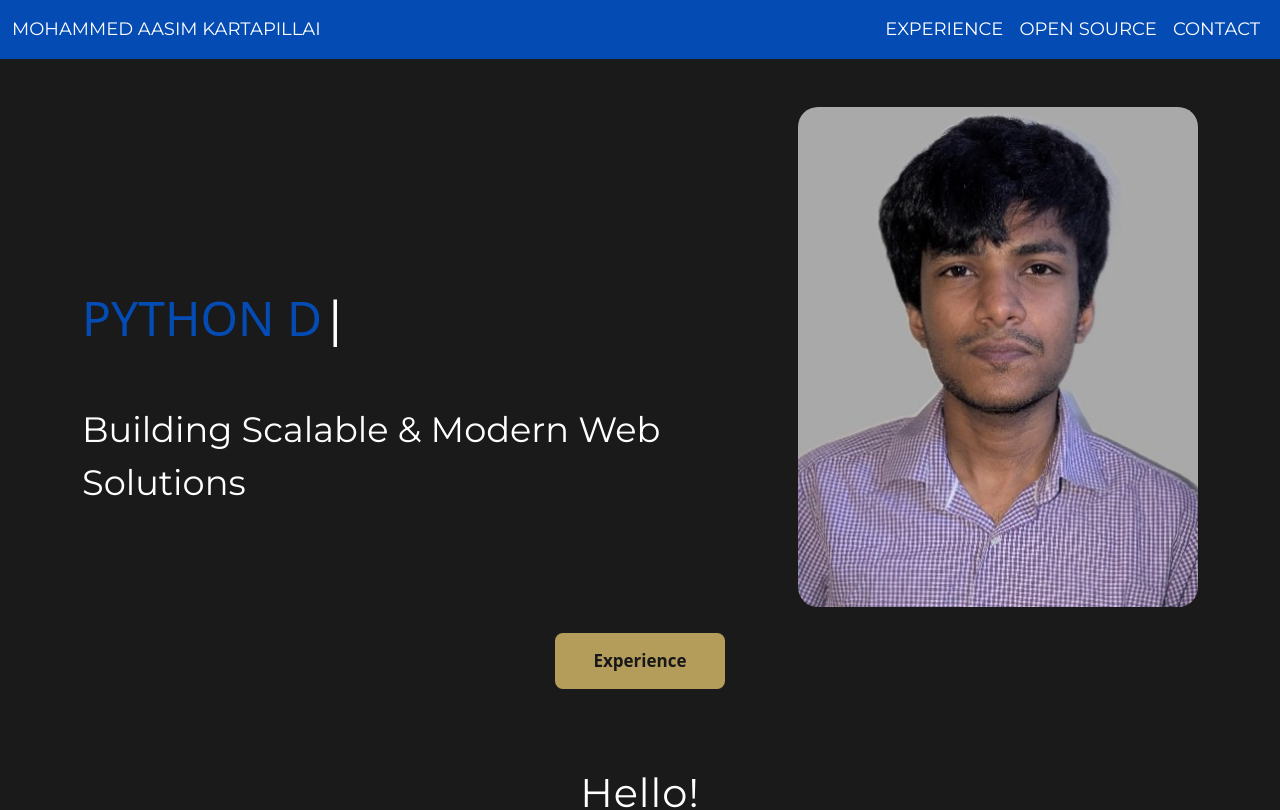
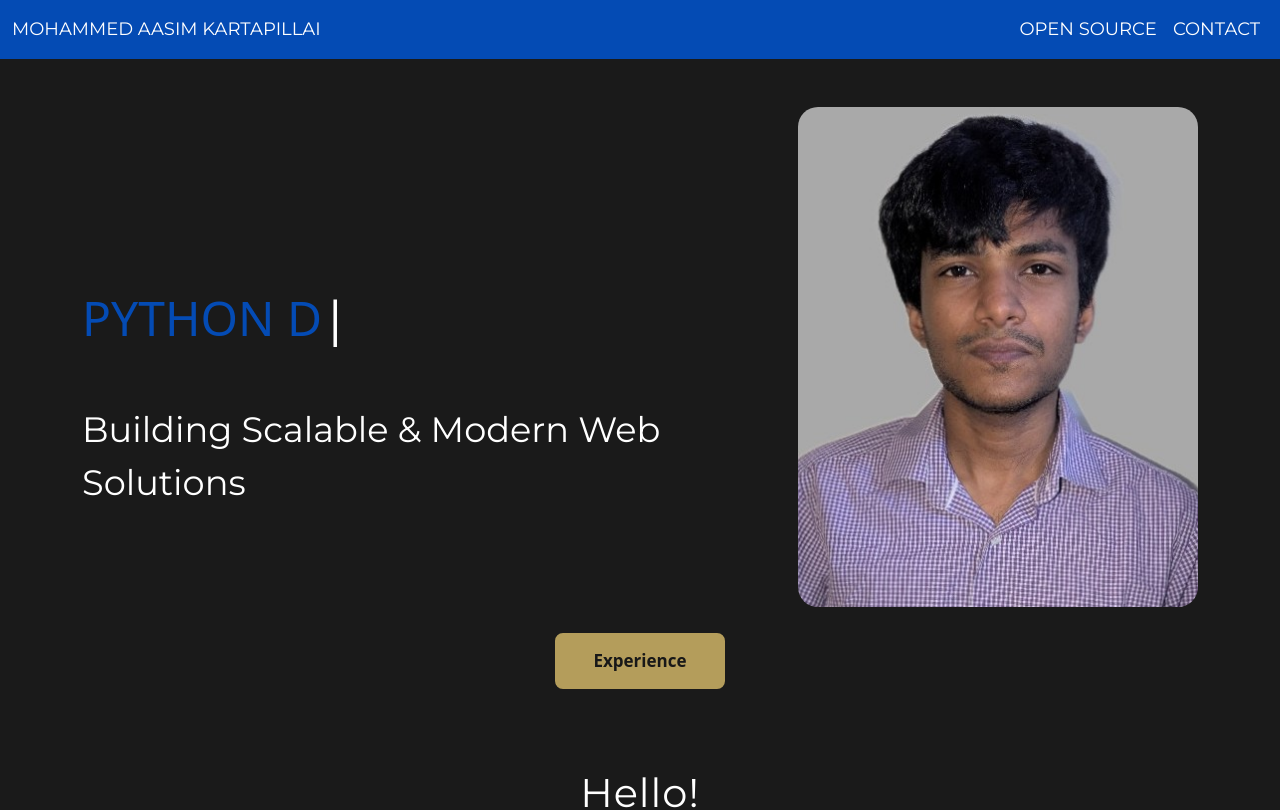
Before and after one commit to userx0y/aasim-portfolio, a React (Vite) app in the folder portfolio/: page / in a window 1280 px wide. Shown: the top 810 px of the page. Built offline with nearby package versions, Linux system fonts and the light colour scheme.

Commit message:
changes in navbar

```diff
--- a/portfolio/src/components/NavBar.jsx
+++ b/portfolio/src/components/NavBar.jsx
@@ -22,7 +22,7 @@ const NavBar = () => {
         <div className="offcanvas-body">
           <ul className="navbar-nav ms-auto">
             <li className="nav-item">
-            <button className="nav-link text-white" style={{fontFamily: 'Montserrat', fontSize: '18px'}} data-bs-dismiss="offcanvas" onClick={()=> handleNav('/experience')}>EXPERIENCE</button>
+            {/* <button className="nav-link text-white" style={{fontFamily: 'Montserrat', fontSize: '18px'}} data-bs-dismiss="offcanvas" onClick={()=> handleNav('/experience')}>EXPERIENCE</button> */}
             </li>
             <li className="nav-item">
             <button className="nav-link text-white" style={{fontFamily: 'Montserrat', fontSize: '18px'}} data-bs-dismiss="offcanvas" onClick={()=> handleNav('/projects')}>OPEN SOURCE</button>
```
